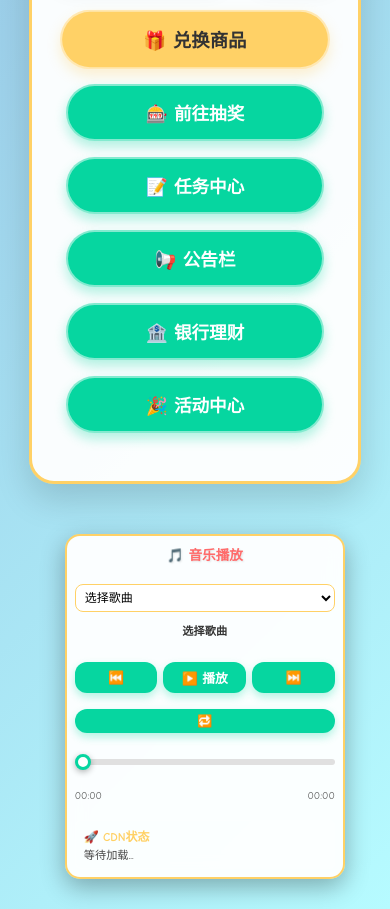
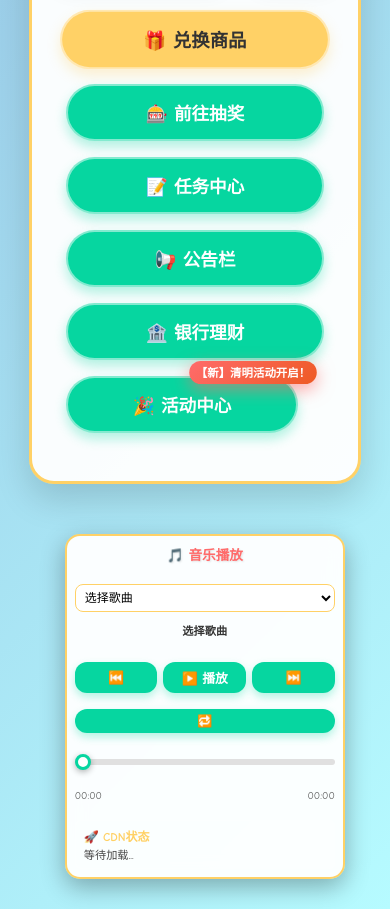
Before and after one commit to Gliuhe/gliuhe.github.io, a plain HTML site: page xiaoan/index.html in a window 390 px wide. Shown: the part 1268-2177 px from the top of the page. Drawn offline with Linux system fonts and the light colour scheme.

Commit message:
Update index.html

```diff
--- a/xiaoan/index.html
+++ b/xiaoan/index.html
@@ -606,6 +606,40 @@
             box-shadow: 0 8px 16px rgba(6, 214, 160, 0.4);
         }
 
+        /* 活动中心按钮包装器 */
+        .activity-btn-wrapper {
+            position: relative;
+            display: inline-block;
+        }
+
+        /* 活动标识徽章 */
+        .activity-badge {
+            position: absolute;
+            top: -5px;
+            right: -12px;
+            background: linear-gradient(135deg, #ff6b6b, #ee5a24);
+            color: white;
+            font-size: 0.7rem;
+            font-weight: bold;
+            padding: 4px 8px;
+            border-radius: 12px;
+            box-shadow: 0 3px 8px rgba(255, 107, 107, 0.4);
+            z-index: 10;
+            animation: badge-pulse 2s ease-in-out infinite;
+            white-space: nowrap;
+        }
+
+        @keyframes badge-pulse {
+            0%, 100% {
+                transform: scale(1);
+                box-shadow: 0 3px 8px rgba(255, 107, 107, 0.4);
+            }
+            50% {
+                transform: scale(1.1);
+                box-shadow: 0 5px 15px rgba(255, 107, 107, 0.6);
+            }
+        }
+
         .btn:hover::after {
             transform: rotate(30deg) translate(10%, 10%);
         }
@@ -1370,6 +1404,18 @@
             .btn {
                 width: 90%;
                 margin: 8px 0;
+            }
+
+            .activity-btn-wrapper {
+                width: 90%;
+                display: block;
+            }
+
+            .activity-badge {
+                font-size: 0.65rem;
+                padding: 3px 6px;
+                top: -6px;
+                right: 5%;
             }
 
         /* 音乐播放器在小屏幕上的响应式调整 */
@@ -1559,7 +1605,10 @@
                 <button class="btn" onclick="window.location.href='rule/index.html'">📝 任务中心</button>
                 <button class="btn" onclick="window.location.href='rule/announcement.html'">📢 公告栏</button>
                 <button class="btn" onclick="window.location.href='bank/index.html'">🏦 银行理财</button>
-                <button class="btn" onclick="window.location.href='activity/index.html'">🎉 活动中心</button>
+                <div class="activity-btn-wrapper">
+                    <button class="btn" onclick="window.location.href='activity/index.html'">🎉 活动中心</button>
+                    <span class="activity-badge">【新】清明活动开启！</span>
+                </div>
             </div>
         </div>
 
```
